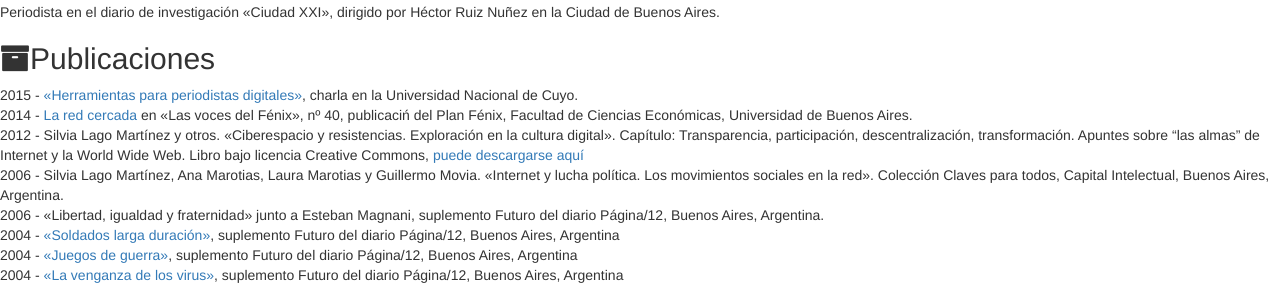
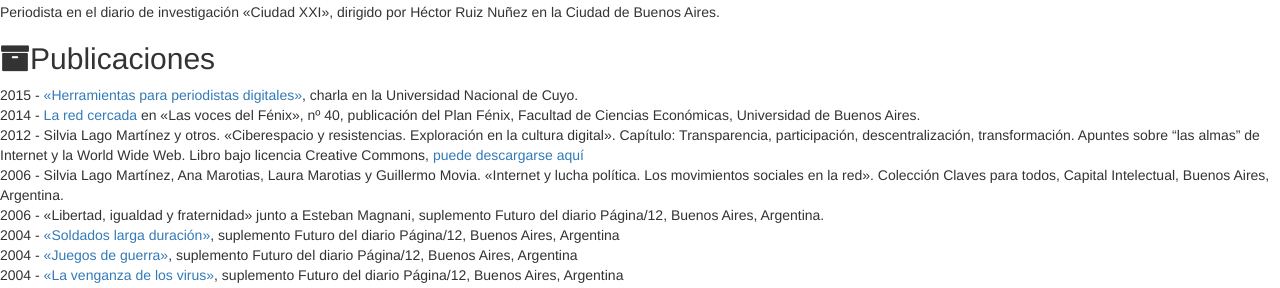
Before and after one commit to deimidis/curriculum, a Jekyll site: the page built from index.html, in a window 1280 px wide. Shown: the part 2034-2322 px from the top of the page. Built offline with Jekyll 4.4.1, drawn with Linux system fonts in a browser that asks for light colours.

Commit message:
more typos

```diff
--- a/_includes/projects.html
+++ b/_includes/projects.html
@@ -6,7 +6,7 @@
                     <span class="project-title">2015</span> - <span class="project-tagline"><a href="https://www.youtube.com/watch?v=aSAMiwwkK1Y" alt="Herramientas para periodistas digitales">«Herramientas para periodistas digitales»</a>, charla en la Universidad Nacional de Cuyo.</span>
                 </div><!--//item-->
                 <div class="item">
-                    <span class="project-title">2014</span> - <span class="project-tagline"><a href="http://www.vocesenelfenix.com/content/la-red-cercada" alt="La red cercada">La red cercada</a> en «Las voces del Fénix», nº 40, publicaciń del Plan Fénix, Facultad de Ciencias Económicas, Universidad de Buenos Aires.</span>
+                    <span class="project-title">2014</span> - <span class="project-tagline"><a href="http://www.vocesenelfenix.com/content/la-red-cercada" alt="La red cercada">La red cercada</a> en «Las voces del Fénix», nº 40, publicación del Plan Fénix, Facultad de Ciencias Económicas, Universidad de Buenos Aires.</span>
                 </div><!--//item-->
                 <div class="item">
                     <span class="project-title">2012</span> -
```
Also changed, not shown: README.md.
